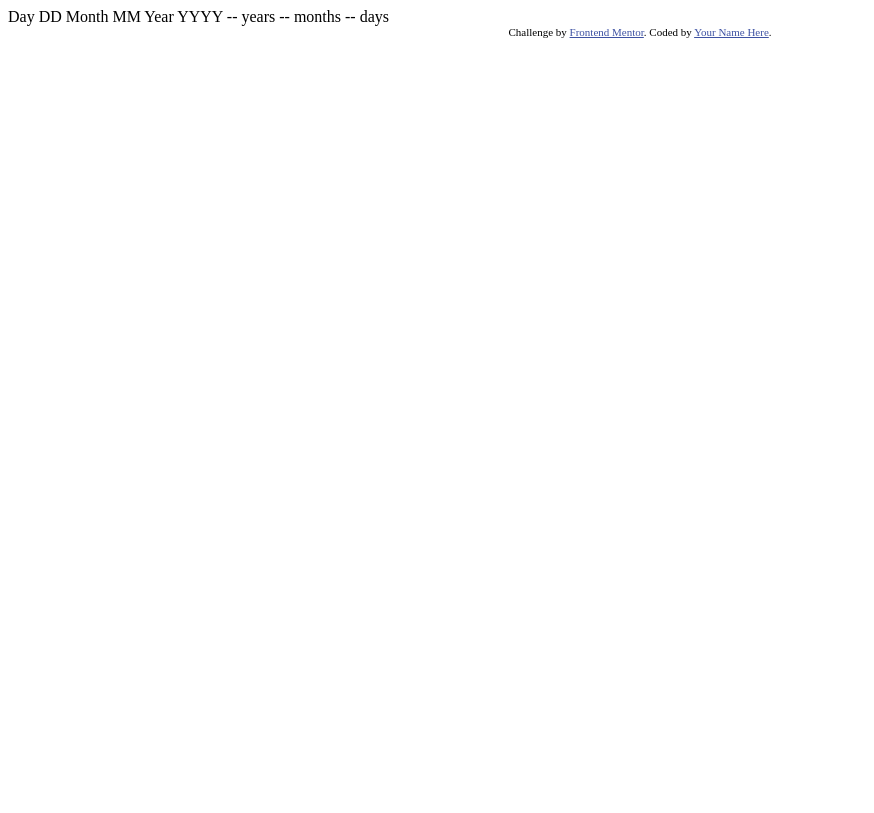
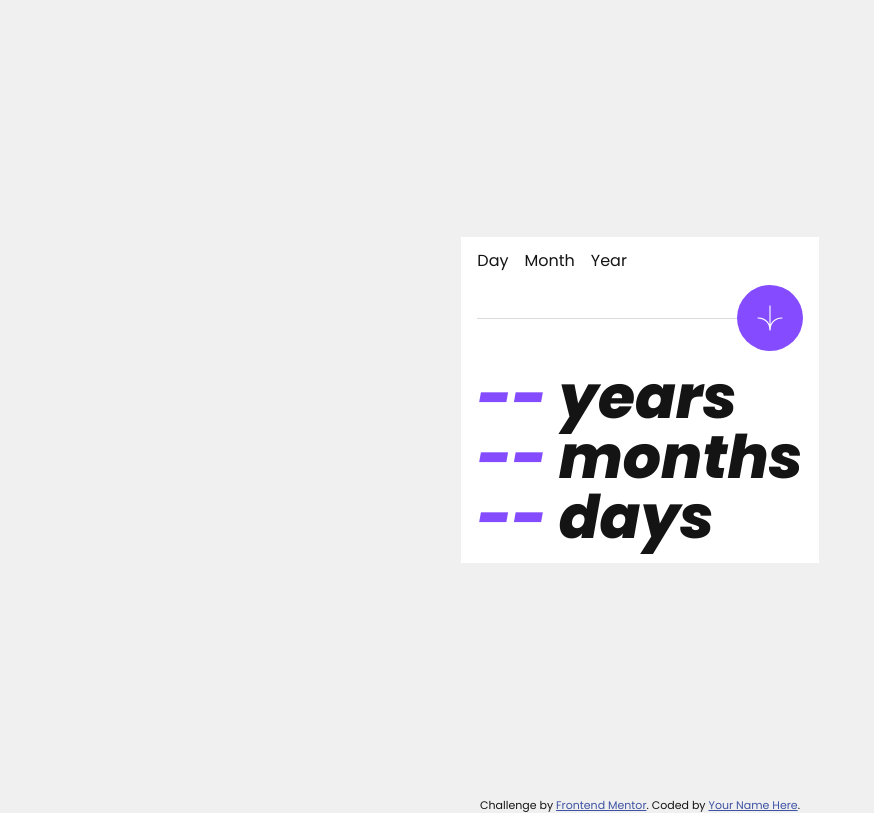
Before and after one commit to TJRelly/age-calculator-app, a plain HTML site: page index.html in a window 1280 px wide. Shown: the whole page, without its empty margins (0-874 px from the left). Drawn offline with Linux system fonts and the light colour scheme.

Commit message:
css update

```diff
--- a/index.html
+++ b/index.html
@@ -1,37 +1,57 @@
 <!DOCTYPE html>
 <html lang="en">
+
 <head>
   <meta charset="UTF-8">
-  <meta name="viewport" content="width=device-width, initial-scale=1.0"> <!-- displays site properly based on user's device -->
+  <meta name="viewport" content="width=device-width, initial-scale=1.0">
+  <!-- displays site properly based on user's device -->
 
   <link rel="icon" type="image/png" sizes="32x32" href="./assets/images/favicon-32x32.png">
+
+  <link rel="stylesheet" href="./css/styles.css">
 
   <title>Frontend Mentor | Age calculator app</title>
 
   <!-- Feel free to remove these styles or customise in your own stylesheet 👍 -->
   <style>
-    .attribution { font-size: 11px; text-align: center; }
-    .attribution a { color: hsl(228, 45%, 44%); }
+    .attribution {
+      font-size: 11px;
+      text-align: center;
+    }
+
+    .attribution a {
+      color: hsl(228, 45%, 44%);
+    }
   </style>
 </head>
+
 <body>
-
-  Day
-  DD
-
-  Month
-  MM
-
-  Year
-  YYYY
-
-  -- years
-  -- months
-  -- days
-
+  <main class="grid">
+    <div class="calculator grid">
+      <section class="entries flex">
+        <form action="">Day</form>
+        <form action="">Month</form>
+        <form action="">Year</form>
+      </section>
+      <section class="divider flex">
+        <svg xmlns="http://www.w3.org/2000/svg" width="46" height="44" viewBox="0 0 46 44">
+          <g fill="none" stroke="#FFF" stroke-width="2">
+            <path d="M1 22.019C8.333 21.686 23 25.616 23 44M23 44V0M45 22.019C37.667 21.686 23 25.616 23 44" />
+          </g>
+        </svg>
+        <div class="line"></div>
+      </section>
+      <section class="results">
+        <h1><span>--</span> years</h1>
+        <h1><span>--</span> months</h1>
+        <h1><span>--</span> days</h1>
+      </section>
+    </div>
+  </main>
   <div class="attribution">
     Challenge by <a href="https://www.frontendmentor.io?ref=challenge" target="_blank">Frontend Mentor</a>.
     Coded by <a href="#">Your Name Here</a>.
   </div>
 </body>
+
 </html>
```
